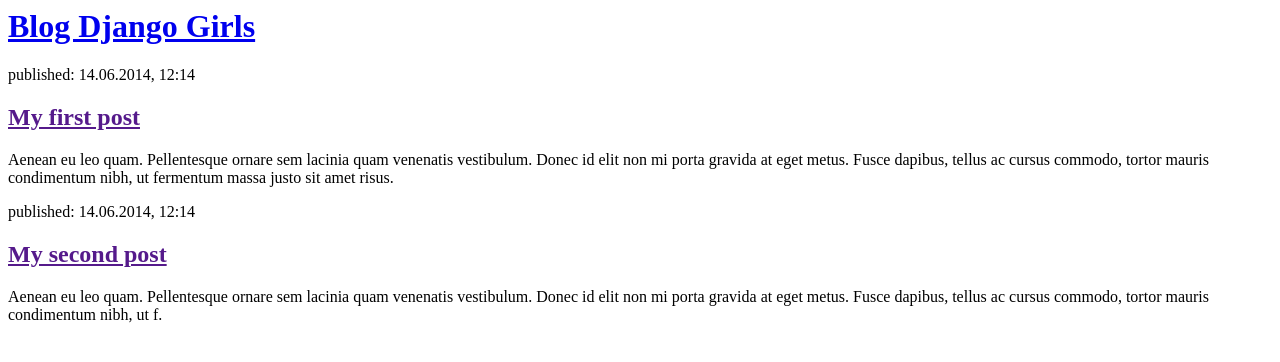
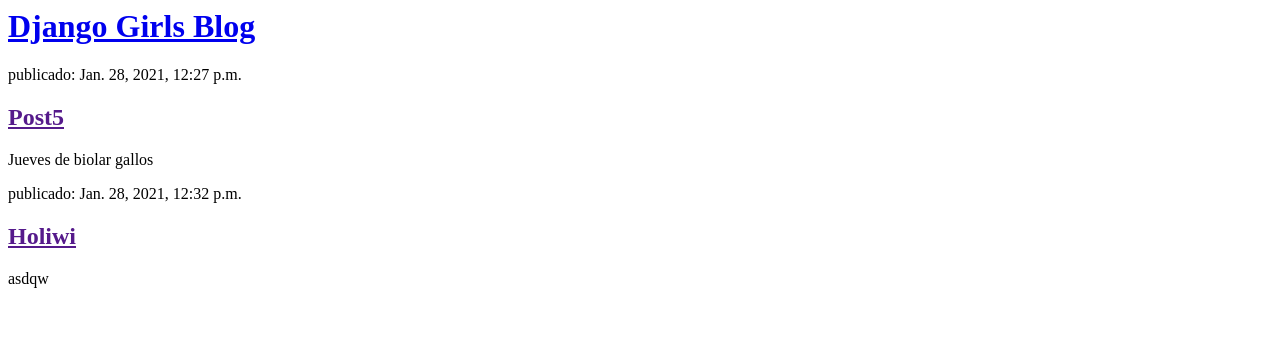
Before and after one commit to marcosperezper/Djangogirls, a Django app: page / in a window 1280 px wide. Shown: the top 362 px of the page. Run offline with Django 3.2, Linux system fonts and the light colour scheme; data comes from the database, SQL or seed files in the repository; both versions use the stored data as it was after the commit.

Commit message:
Added views and template

```diff
--- a/blog/templates/blog/post_list.html
+++ b/blog/templates/blog/post_list.html
@@ -3,20 +3,16 @@
         <title>Blog de Marcos!</title>
     </head>
     <body>
-        <div>
-            <h1><a href="/">Blog Django Girls</a></h1>
-        </div>
-         <div>
-            <p>published: 14.06.2014, 12:14</p>
-            <h2><a href="">My first post</a></h2>
-            <p>Aenean eu leo quam. Pellentesque ornare sem lacinia quam venenatis vestibulum. Donec id elit non mi porta gravida at eget metus. Fusce dapibus, tellus ac cursus commodo, tortor mauris condimentum nibh, ut fermentum massa justo sit amet risus.</p>
-        </div>
+     <div>
+    <h1><a href="/">Django Girls Blog</a></h1>
+</div>
 
-         <div>
-            <p>published: 14.06.2014, 12:14</p>
-            <h2><a href="">My second post</a></h2>
-            <p>Aenean eu leo quam. Pellentesque ornare sem lacinia quam venenatis vestibulum. Donec id elit non mi porta gravida at eget metus. Fusce dapibus, tellus ac cursus commodo, tortor mauris condimentum nibh, ut f.</p>
-        </div>
-
+{% for post in posts %}
+    <div>
+        <p> publicado: {{ post.published_date }}</p>
+        <h2><a href="">{{ post.title }}</a></h2>
+        <p>{{ post.text|linebreaksbr }}</p>
+    </div>
+{% endfor %}
     </body>
 </html>
--- a/blog/urls.py
+++ b/blog/urls.py
@@ -2,5 +2,5 @@
 from blog import views
 
 urlpatterns = [
-    path('', views.post_list, name = 'post_list'),
+    path('', views.post_list, name='post_list'),
 ]
--- a/blog/views.py
+++ b/blog/views.py
@@ -1,6 +1,13 @@
 from django.shortcuts import render
+from django.utils import timezone
+from .models import Post
 
-# Create your views here.
 
 def post_list(request):
-    return render(request, 'blog/post_list.html', {})
+    posts = Post.objects.filter(
+        published_date__lte=timezone.now()).order_by('published_date')
+    return render(request, 'blog/post_list.html', {'posts': posts})
+
+
+# posts = Post.objects.filter(
+#         published_date__lte=timezone.now()).order_by('published_date')
--- a/mysite/settings.py
+++ b/mysite/settings.py
@@ -106,7 +106,7 @@
 
 LANGUAGE_CODE = 'en-us'
 
-TIME_ZONE = 'Europe/Berlin'
+TIME_ZONE = 'Europe/Paris'
 
 USE_I18N = True
 
```
Also changed, not shown: blog/models.py (+5 -2 lines), db.sqlite3.
